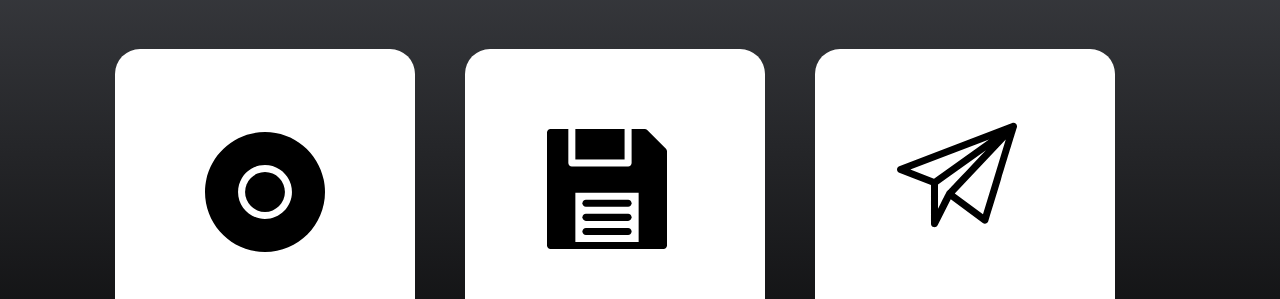
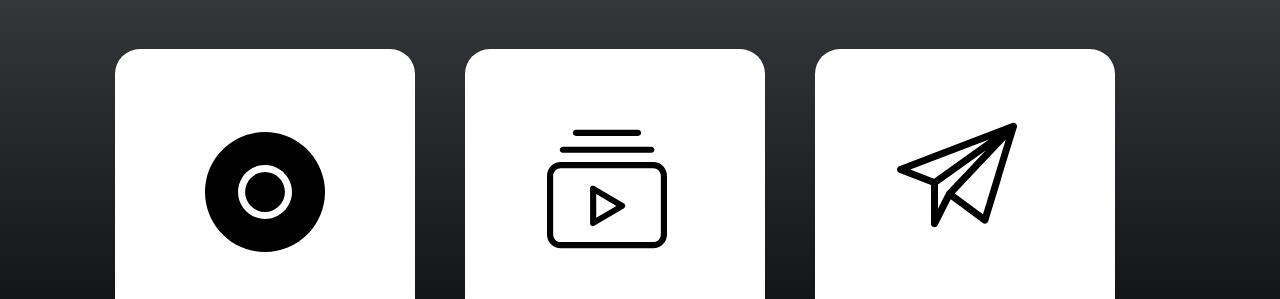
Before and after one commit to TAppPE/TApptest, a React (Create React App) app: page / in a window 1280 px wide. Shown: the part 1600-1899 px from the top of the page. Built offline with nearby package versions, Linux system fonts and the light colour scheme.

Commit message:
Update cardb.css

```diff
--- a/src/components/Homepage/cardb.css
+++ b/src/components/Homepage/cardb.css
@@ -15,7 +15,7 @@
 }
 
 #recorditb {
-    background: URL('../../assets/diskette.svg');
+    background: URL('../../assets/gallery.svg');
     height: 120px;
     width: 120px;
     background-size: cover;
```
